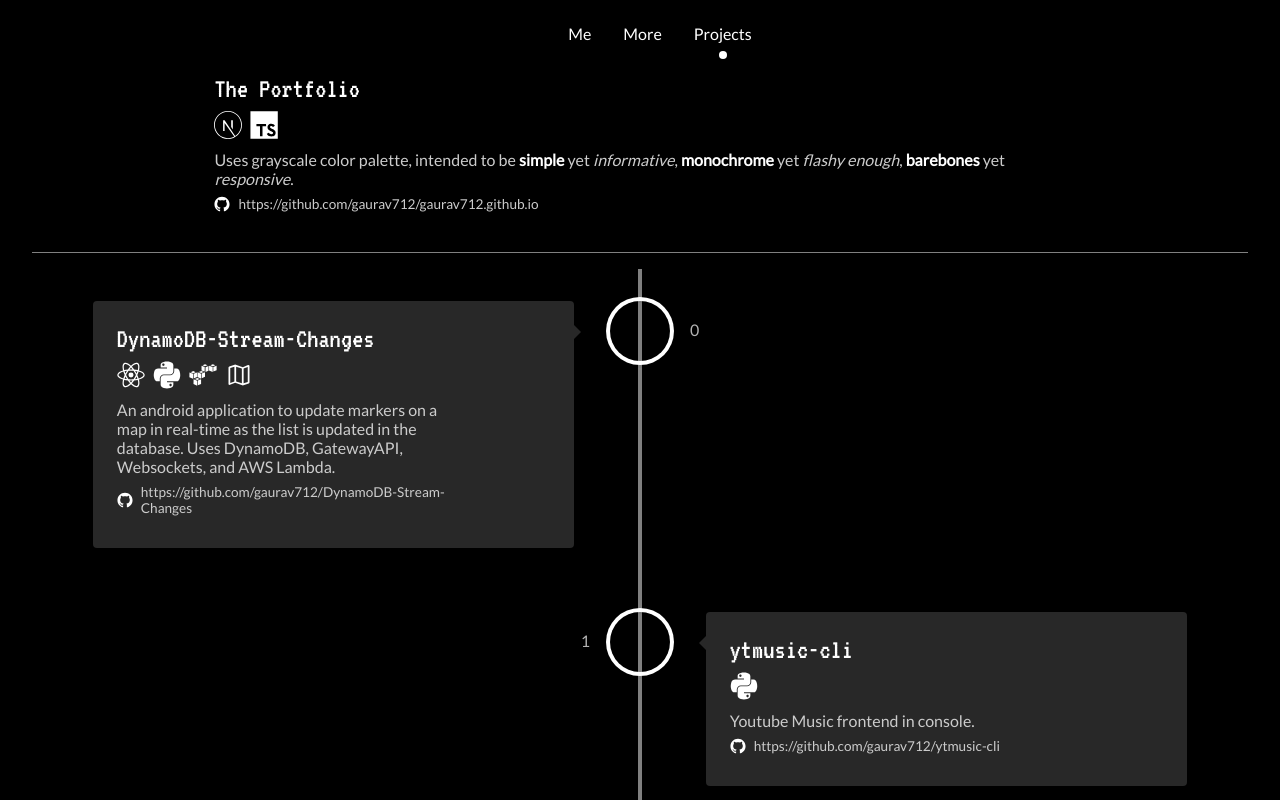
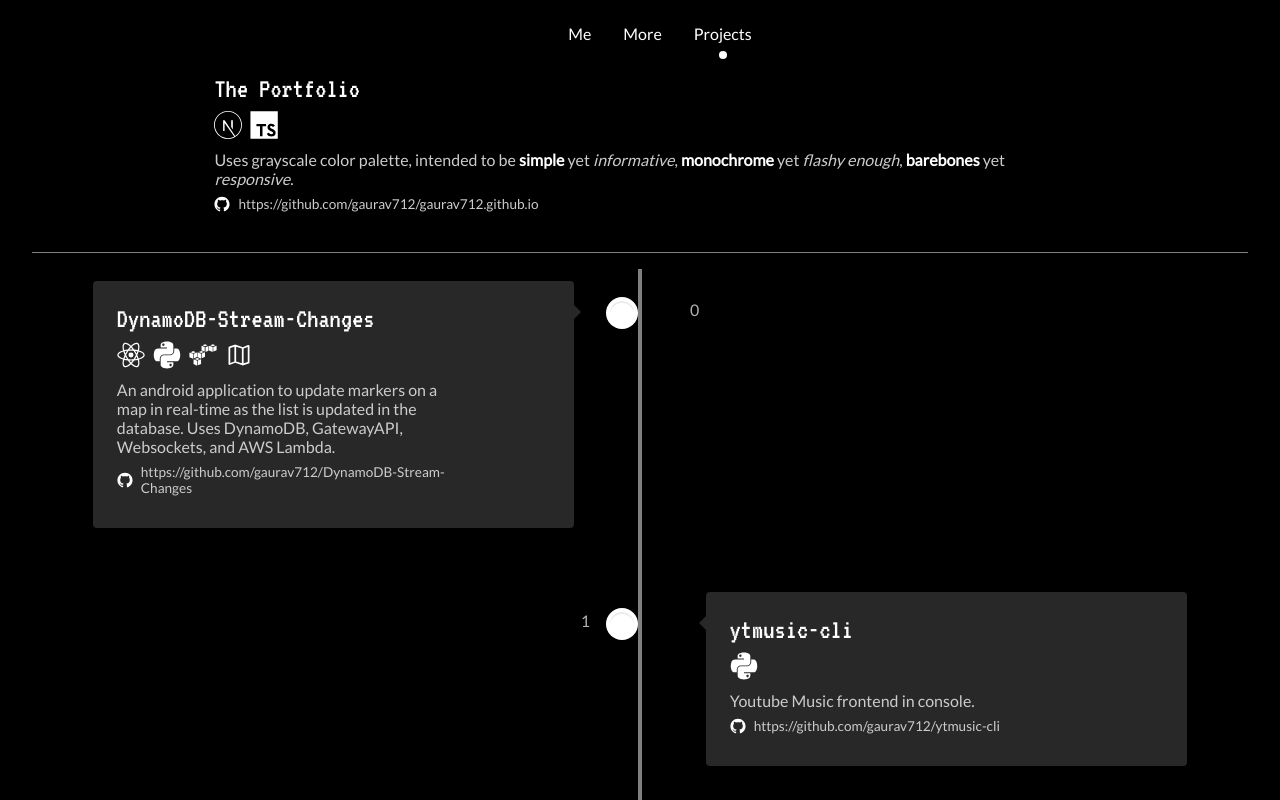
Before and after one commit to gaurav712/gaurav712.github.io, a Next.js app: page /beta-projects in a window 1280 px wide. Shown: the top 800 px of the page. Built offline with nearby package versions, Linux system fonts and the light colour scheme.

Commit message:
adjust icon and arrow styles for the timeline cards

```diff
--- a/pages/beta-projects/index.tsx
+++ b/pages/beta-projects/index.tsx
@@ -13,9 +13,17 @@ const timelineStyles: { [key: string]: CSSProperties } = {
   timelineContent: {
     backgroundColor: "#282828",
     boxShadow: "none",
+    top: "-20px",
   },
   contentArrow: {
     borderRightColor: "#282828",
+  },
+  timelineIcon: {
+    backgroundColor: "#fff",
+    width: "1.5rem",
+    height: "1.5rem",
+    boxShadow: "none !important",
+    marginLeft: "-0.75rem !important",
   },
 };
 
@@ -79,6 +87,7 @@ const Projects = () => {
                   date={`${index}`}
                   contentStyle={timelineStyles.timelineContent}
                   contentArrowStyle={timelineStyles.contentArrow}
+                  iconStyle={timelineStyles.timelineIcon}
                 >
                   <div className={styles.projectInfoContainer}>
                     <div className={styles.projectTitle}>{item.name}</div>
```
